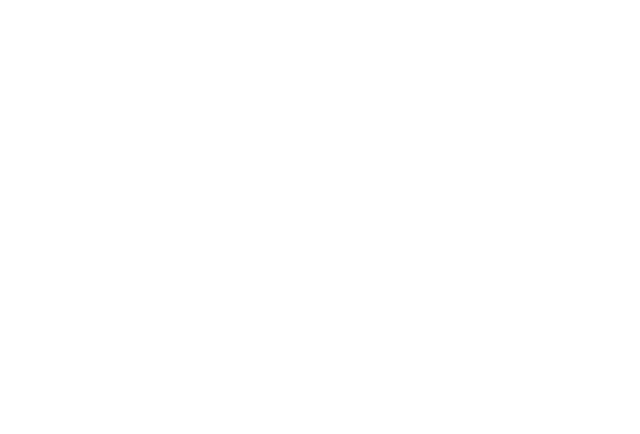
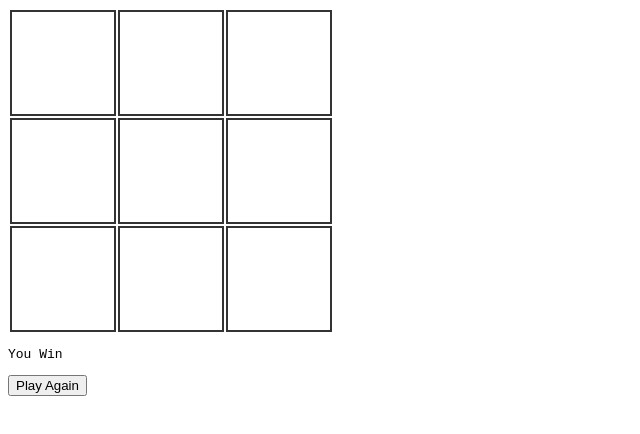
Before and after one commit to hnryjmes/TicTacToeJS, a website: page index.html in a window 1280 px wide. Shown: the whole page, without its empty margins (0-640 px from the left). Drawn offline with Linux system fonts and the light colour scheme.

Commit message:
squares showing, monospace font

```diff
--- a/index.html
+++ b/index.html
@@ -3,10 +3,31 @@
   <head>
     <meta charset="utf-8">
     <title>TicTacToeJS</title>
-    <link rel="stylesheet" href="style.css">
+    <link rel="stylesheet" type="text/css" href="style.css">
   </head>
   <body>
-    <div id="app">
+    <div class="container" id="game-container">
+      <table>
+        <tr>
+          <td class="cell" id="cell-0"></td>
+          <td class="cell" id="cell-1"></td>
+          <td class="cell" id="cell-2"></td>
+        </tr>
+        <tr>
+          <td class="cell" id="cell-3"></td>
+          <td class="cell" id="cell-4"></td>
+          <td class="cell" id="cell-5"></td>
+        </tr>
+        <tr>
+          <td class="cell" id="cell-6"></td>
+          <td class="cell" id="cell-7"></td>
+          <td class="cell" id="cell-8"></td>
+        </tr>
+      </table>
+    </div>
+    <div class="container" id="controls-container">
+      <p class="text" id="endgame-text">You Win</p>
+      <button onClick="startGame()">Play Again</button>
     </div>
     <script src="app.js"></script>
   </body>
--- a/style.css
+++ b/style.css
@@ -0,0 +1,9 @@
+td {
+  border: 2px solid #333;
+  height: 100px;
+  width: 100px;
+}
+
+body {
+  font-family: monospace;
+}
```
